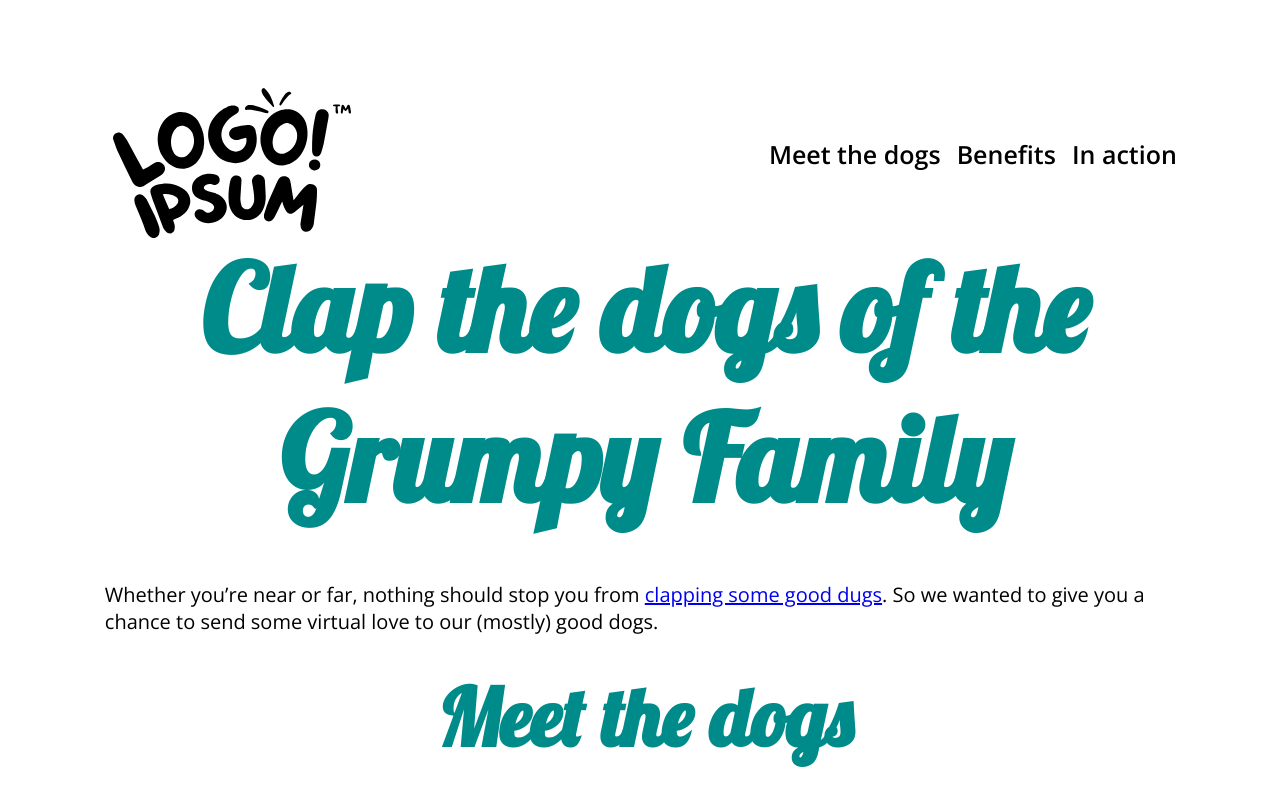
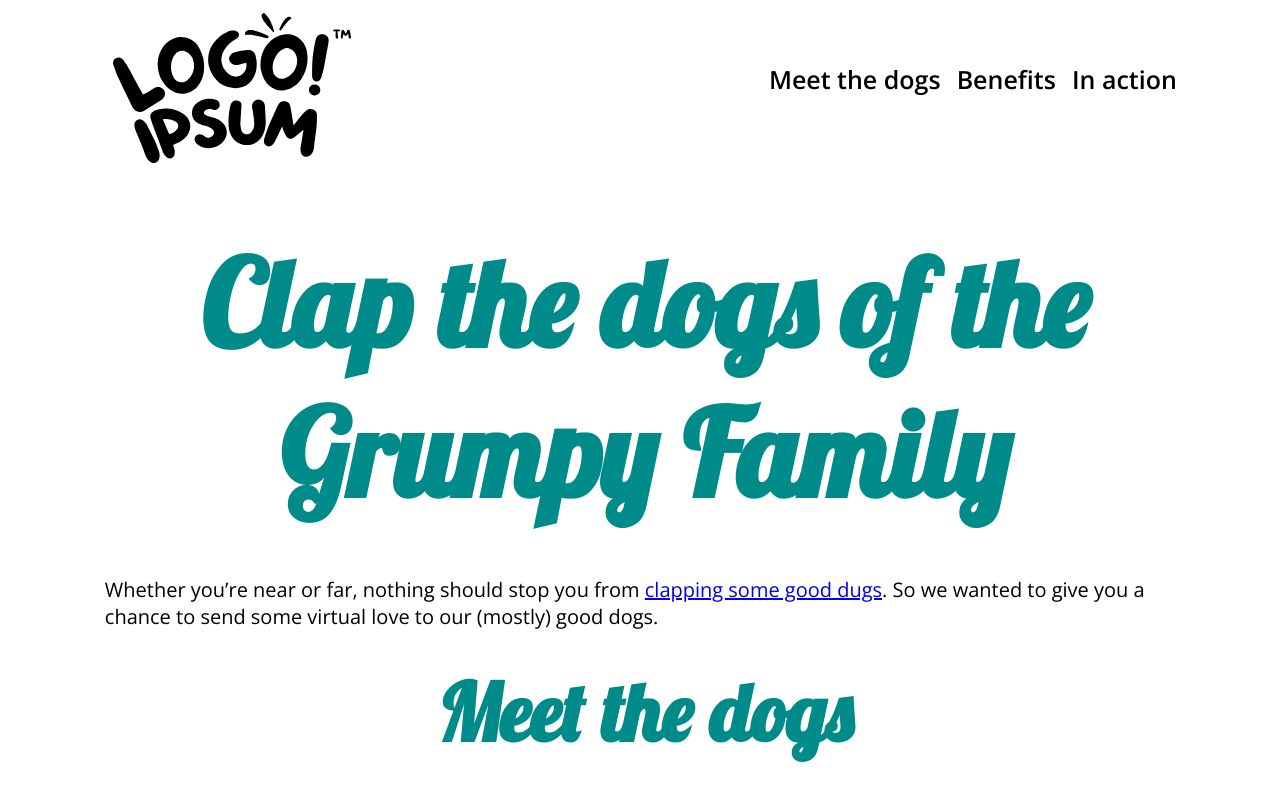
Before and after one commit to thegrumpyenby/FCC-product-page, a plain HTML site: page index.html in a window 1280 px wide. Shown: the top 800 px of the page. Drawn offline with nearby package versions, Linux system fonts and the light colour scheme.

Commit message:
fixes header issue

```diff
--- a/styles.css
+++ b/styles.css
@@ -10,7 +10,6 @@ body {
   min-height: 100vh;
   color: black;
   margin: 0.3rem;
-  margin-top: 80px;
 }
 
 header {
@@ -163,6 +162,10 @@ input, select {
     height: 150px;
   }
 
+  header {
+    height: 150px;
+  }
+
   #nav-bar ul {
     flex-direction: row;
     font-size: 1.25em;
```
